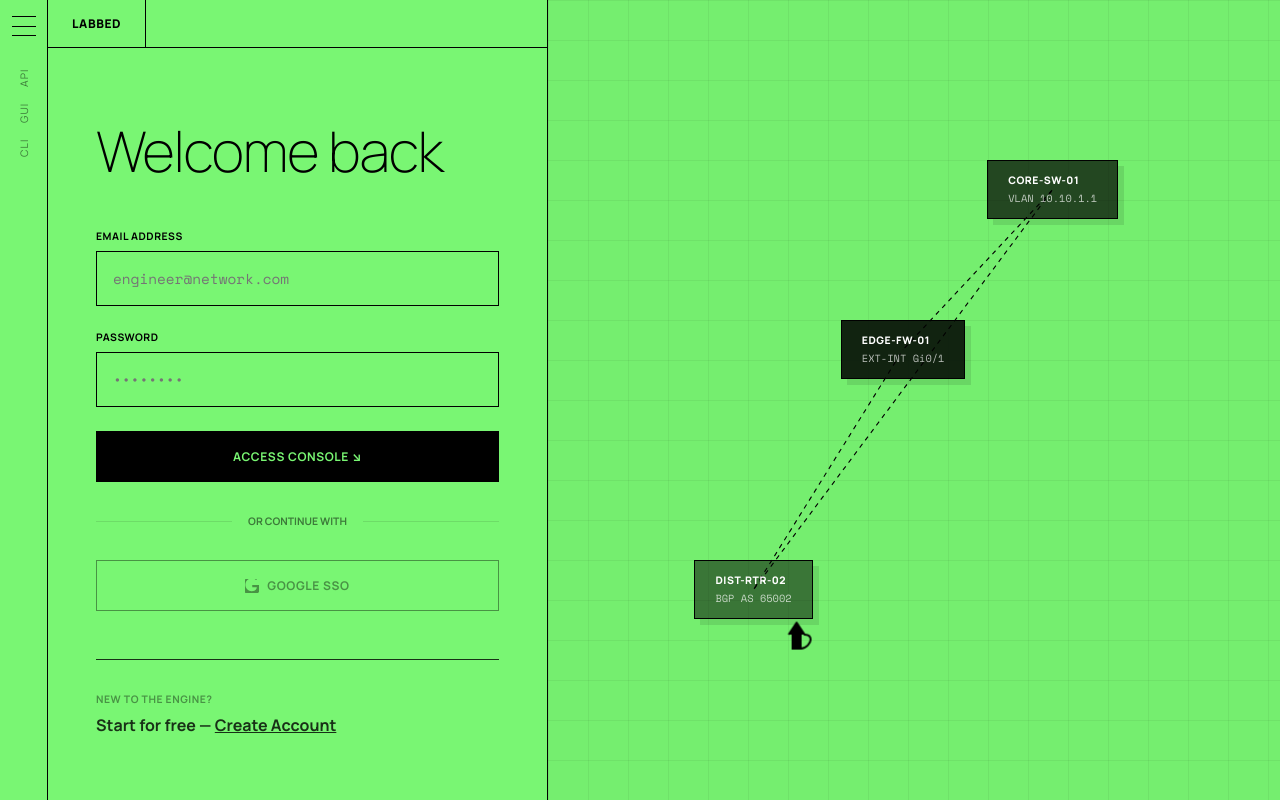
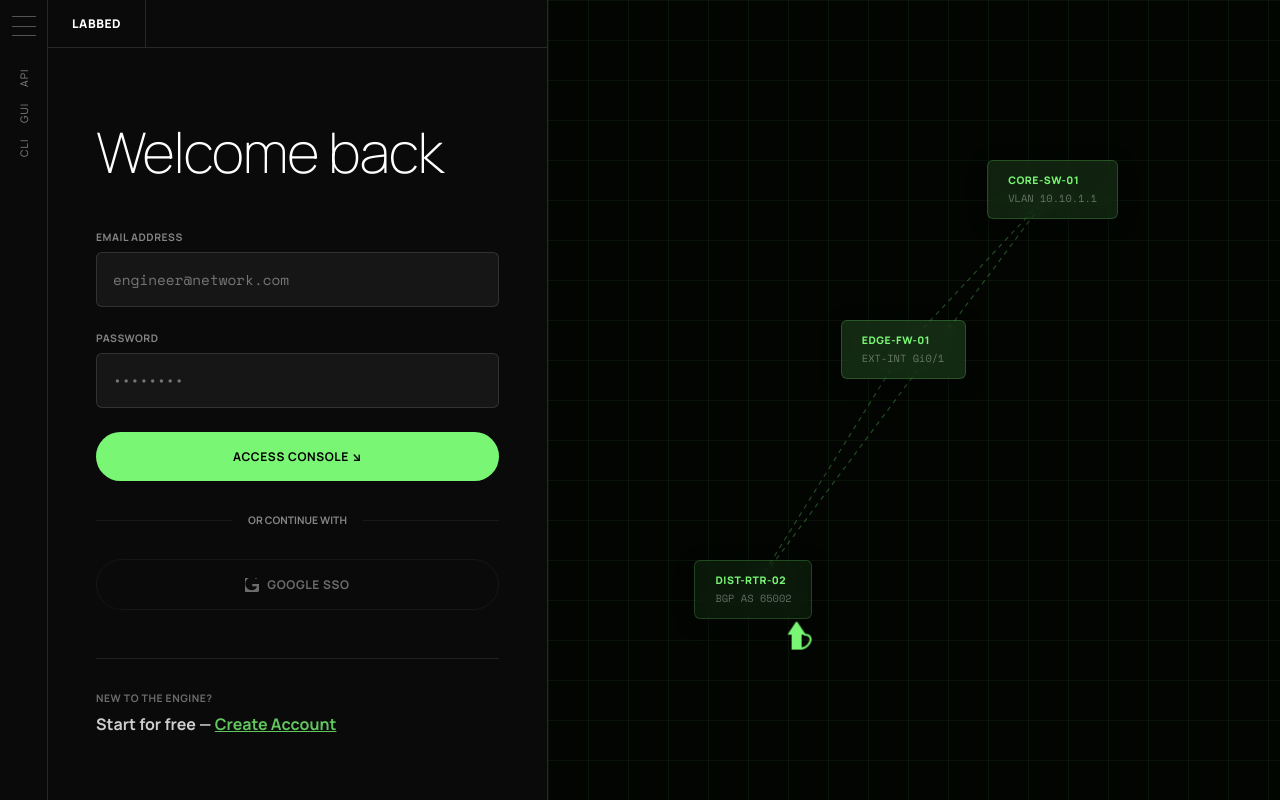
Before and after one commit to vivek-dodia/labbed-platform, a Next.js app in the folder frontend/app/: page /login in a window 1280 px wide. Built offline with nearby package versions, Linux system fonts and the light colour scheme; no server answers.

Commit message:
Dark theme login page matching landing page aesthetic
Black background, green accents, frosted-glass node cards on visual
panel, rounded pill buttons, subtle borders. Smooth dark-to-dark
transition from landing to login. LABBED links back to /landing.

```diff
--- a/frontend/app/src/app/login/page.tsx
+++ b/frontend/app/src/app/login/page.tsx
@@ -10,12 +10,13 @@ type Mode = "login" | "signup";
 
 /* ── Design tokens ─────────────────────────────────────────── */
 const T = {
-  bg: "#79f673",
-  ink: "#000000",
-  orange: "#000000",
-  blue: "#000000",
-  yellow: "#000000",
-  pink: "#000000",
+  bg: "#0a0a0a",
+  ink: "#ffffff",
+  accent: "#79f673",
+  muted: "rgba(255,255,255,0.5)",
+  border: "rgba(255,255,255,0.12)",
+  inputBg: "rgba(255,255,255,0.05)",
+  inputBgFocus: "rgba(255,255,255,0.1)",
 } as const;
 
 /* ── Animated network nodes (right panel) ──────────────────── */
@@ -37,7 +38,7 @@ const nodePositions = [
   ],
 ];
 
-const nodeColors = ["rgba(0,0,0,0.7)", "rgba(0,0,0,0.5)", "rgba(0,0,0,0.85)"];
+const nodeColors = ["rgba(121,246,115,0.12)", "rgba(121,246,115,0.08)", "rgba(121,246,115,0.15)"];
 
 const nodeData = [
   { label: "CORE-SW-01", meta: "VLAN 10.10.1.1" },
@@ -131,7 +132,7 @@ function VisualPanel() {
     <section
       ref={panelRef}
       style={{
-        background: "rgba(0,0,0,0.03)",
+        background: "rgba(121,246,115,0.02)",
         position: "relative",
         overflow: "hidden",
         display: "flex",
@@ -146,7 +147,7 @@ function VisualPanel() {
           position: "absolute",
           inset: 0,
           backgroundImage:
-            "linear-gradient(to right, rgba(0,0,0,0.05) 1px, transparent 1px), linear-gradient(to bottom, rgba(0,0,0,0.05) 1px, transparent 1px)",
+            "linear-gradient(to right, rgba(121,246,115,0.06) 1px, transparent 1px), linear-gradient(to bottom, rgba(121,246,115,0.06) 1px, transparent 1px)",
           backgroundSize: "40px 40px",
         }}
       />
@@ -165,7 +166,7 @@ function VisualPanel() {
       >
         <style>{`
           .ed2-path {
-            stroke: #000000;
+            stroke: rgba(121,246,115,0.3);
             stroke-width: 1.5;
             fill: none;
             stroke-dasharray: 6;
@@ -184,14 +185,16 @@ function VisualPanel() {
           ref={nodeRefs[i]}
           style={{
             position: "absolute",
-            border: `1px solid ${T.ink}`,
+            border: `1px solid rgba(121,246,115,0.2)`,
             background: nodeColors[i],
             padding: "0.75rem 1.25rem",
+            borderRadius: 6,
             zIndex: 2,
             display: "flex",
             flexDirection: "column",
             gap: "0.2rem",
-            boxShadow: "6px 6px 0 rgba(0,0,0,0.1)",
+            boxShadow: "0 4px 20px rgba(0,0,0,0.3)",
+            backdropFilter: "blur(8px)",
             transition:
               "top 1s cubic-bezier(0.4, 0, 0.2, 1), left 1s cubic-bezier(0.4, 0, 0.2, 1)",
             top: positions[i].top,
@@ -204,7 +207,7 @@ function VisualPanel() {
               fontWeight: 800,
               letterSpacing: "0.05em",
               fontFamily: "'Manrope', -apple-system, sans-serif",
-              color: "#ffffff",
+              color: "#79f673",
             }}
           >
             {node.label}
@@ -213,8 +216,8 @@ function VisualPanel() {
             style={{
               fontFamily: "'Space Mono', monospace",
               fontSize: "0.65rem",
-              opacity: 0.7,
-              color: "#ffffff",
+              opacity: 0.5,
+              color: "rgba(255,255,255,0.7)",
             }}
           >
             {node.meta}
@@ -245,8 +248,8 @@ function VisualPanel() {
         `}</style>
         <path
           d="M12 20L20 8L28 20"
-          fill={T.orange}
-          stroke={T.ink}
+          fill={T.accent}
+          stroke={T.accent}
           strokeWidth="2"
           strokeLinejoin="round"
         />
@@ -255,13 +258,13 @@ function VisualPanel() {
           y="20"
           width="8"
           height="14"
-          fill={T.orange}
-          stroke={T.ink}
+          fill={T.accent}
+          stroke={T.accent}
           strokeWidth="2"
         />
         <path
           d="M28 20C32 20 34 22 34 25C34 28 30 34 24 34H16"
-          stroke={T.ink}
+          stroke={T.accent}
           strokeWidth="2"
           strokeLinecap="round"
         />
@@ -278,6 +281,7 @@ const labelStyle: React.CSSProperties = {
   letterSpacing: "0.05em",
   fontWeight: 700,
   marginBottom: "0.5rem",
+  color: "rgba(255,255,255,0.5)",
 };
 
 /* ── Main page ─────────────────────────────────────────────── */
@@ -349,14 +353,15 @@ export default function LoginPage() {
   const inputStyle = (focused: boolean): React.CSSProperties => ({
     width: "100%",
     padding: "1rem",
-    border: `1px solid ${T.ink}`,
-    background: focused ? "rgba(0,0,0,0.05)" : "transparent",
+    border: `1px solid ${T.border}`,
+    background: focused ? T.inputBgFocus : T.inputBg,
     fontFamily: "'Space Mono', monospace",
     fontSize: "0.9rem",
     outline: "none",
     color: T.ink,
-    transition: "background 0.2s",
-    borderRadius: 0,
+    transition: "background 0.2s, border-color 0.2s",
+    borderRadius: 6,
+    ...(focused ? { borderColor: T.accent } : {}),
   });
 
   return (
@@ -364,7 +369,7 @@ export default function LoginPage() {
       style={{
         display: "flex",
         height: "100vh",
-        backgroundColor: T.bg,
+        backgroundColor: "#000",
         color: T.ink,
         fontFamily: "'Manrope', -apple-system, sans-serif",
         WebkitFontSmoothing: "antialiased",
@@ -375,7 +380,7 @@ export default function LoginPage() {
       <aside
         style={{
           width: 48,
-          borderRight: `1px solid ${T.ink}`,
+          borderRight: `1px solid ${T.border}`,
           display: "flex",
           flexDirection: "column",
           alignItems: "center",
@@ -401,7 +406,7 @@ export default function LoginPage() {
             style={{
               display: "block",
               height: 1,
-              backgroundColor: T.ink,
+              backgroundColor: "rgba(255,255,255,0.3)",
               width: "100%",
             }}
           />
@@ -409,7 +414,7 @@ export default function LoginPage() {
             style={{
               display: "block",
               height: 1,
-              backgroundColor: T.ink,
+              backgroundColor: "rgba(255,255,255,0.3)",
               width: "100%",
             }}
           />
@@ -417,7 +422,7 @@ export default function LoginPage() {
             style={{
               display: "block",
               height: 1,
-              backgroundColor: T.ink,
+              backgroundColor: "rgba(255,255,255,0.3)",
               width: "100%",
             }}
           />
@@ -452,7 +457,7 @@ export default function LoginPage() {
         {/* ── Form Panel ─────────────────────────────────── */}
         <section
           style={{
-            borderRight: `1px solid ${T.ink}`,
+            borderRight: `1px solid ${T.border}`,
             display: "flex",
             flexDirection: "column",
             backgroundColor: T.bg,
@@ -463,19 +468,19 @@ export default function LoginPage() {
           <nav
             style={{
               height: 48,
-              borderBottom: `1px solid ${T.ink}`,
+              borderBottom: `1px solid ${T.border}`,
               display: "flex",
               alignItems: "center",
             }}
           >
             <a
-              href="#"
+              href="/landing"
               style={{
                 padding: "0 1.5rem",
                 display: "flex",
                 alignItems: "center",
                 height: "100%",
-                borderRight: `1px solid ${T.ink}`,
+                borderRight: `1px solid ${T.border}`,
                 fontSize: "0.75rem",
                 textTransform: "uppercase",
                 letterSpacing: "0.05em",
@@ -577,7 +582,7 @@ export default function LoginPage() {
               {error && (
                 <p
                   style={{
-                    color: T.orange,
+                    color: T.accent,
                     fontSize: "0.8rem",
                     marginBottom: "1rem",
                   }}
@@ -595,7 +600,7 @@ export default function LoginPage() {
                 style={{
                   width: "100%",
                   padding: "1rem",
-                  border: `1px solid ${T.ink}`,
+                  border: "none",
                   fontFamily: "'Manrope', -apple-system, sans-serif",
                   fontWeight: 700,
                   textTransform: "uppercase",
@@ -608,10 +613,10 @@ export default function LoginPage() {
                   gap: "0.5rem",
                   transition: "all 0.2s",
                   marginTop: "1rem",
-                  background: primaryHover ? T.orange : T.ink,
-                  color: primaryHover ? T.ink : T.bg,
+                  background: T.accent,
+                  color: "#000",
                   opacity: loading ? 0.7 : 1,
-                  borderRadius: 0,
+                  borderRadius: 99,
                 }}
               >
                 {loading
@@ -640,8 +645,7 @@ export default function LoginPage() {
                 style={{
                   flex: 1,
                   height: 1,
-                  background: T.ink,
-                  opacity: 0.2,
+                  background: T.border,
                   marginRight: "1rem",
                 }}
               />
@@ -650,8 +654,7 @@ export default function LoginPage() {
                 style={{
                   flex: 1,
                   height: 1,
-                  background: T.ink,
-                  opacity: 0.2,
+                  background: T.border,
                   marginLeft: "1rem",
                 }}
               />
@@ -666,7 +669,7 @@ export default function LoginPage() {
               style={{
                 width: "100%",
                 padding: "1rem",
-                border: `1px solid ${T.ink}`,
+                border: `1px solid ${T.border}`,
                 fontFamily: "'Manrope', -apple-system, sans-serif",
                 fontWeight: 700,
                 textTransform: "uppercase",
@@ -678,10 +681,10 @@ export default function LoginPage() {
                 justifyContent: "center",
                 gap: "0.5rem",
                 transition: "all 0.2s",
-                background: googleHover ? "rgba(0,0,0,0.08)" : "transparent",
+                background: googleHover ? "rgba(255,255,255,0.08)" : "transparent",
                 color: T.ink,
                 opacity: authConfig?.enableGoogle ? 1 : 0.4,
-                borderRadius: 0,
+                borderRadius: 99,
               }}
             >
               <svg
@@ -700,7 +703,7 @@ export default function LoginPage() {
               style={{
                 marginTop: "3rem",
                 paddingTop: "2rem",
-                borderTop: `1px solid ${T.ink}`,
+                borderTop: `1px solid ${T.border}`,
                 opacity: 0.8,
               }}
             >
@@ -724,7 +727,7 @@ export default function LoginPage() {
                   style={{
                     textDecoration: "underline",
                     cursor: "pointer",
-                    color: T.orange,
+                    color: T.accent,
                   }}
                 >
                   {mode === "login" ? "Create Account" : "Back to Login"}
```
